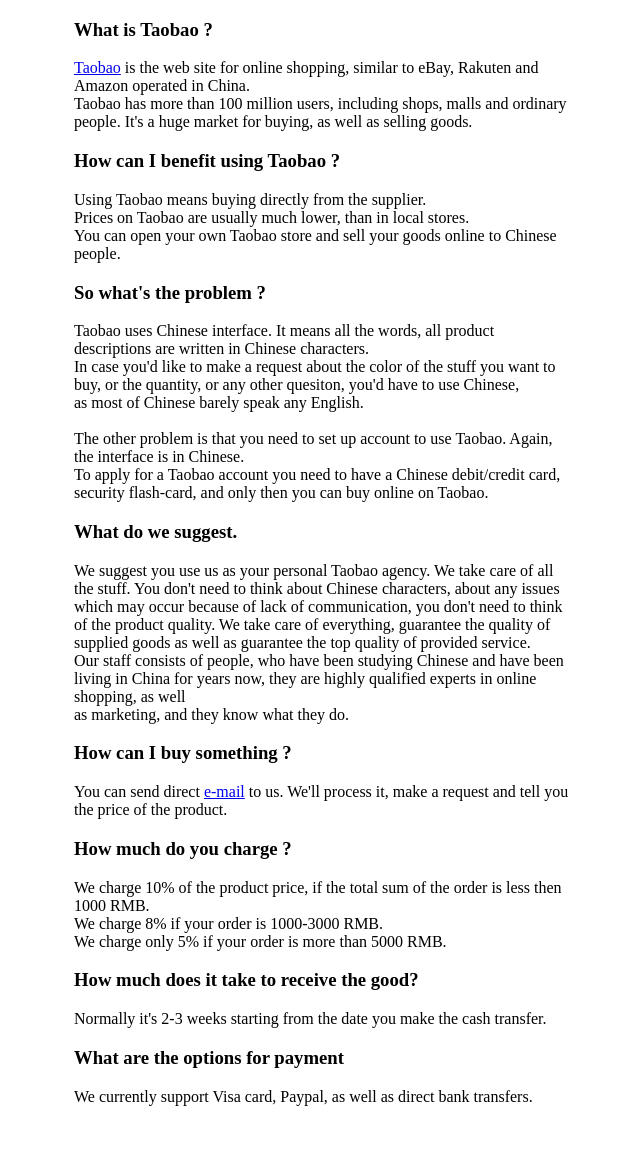
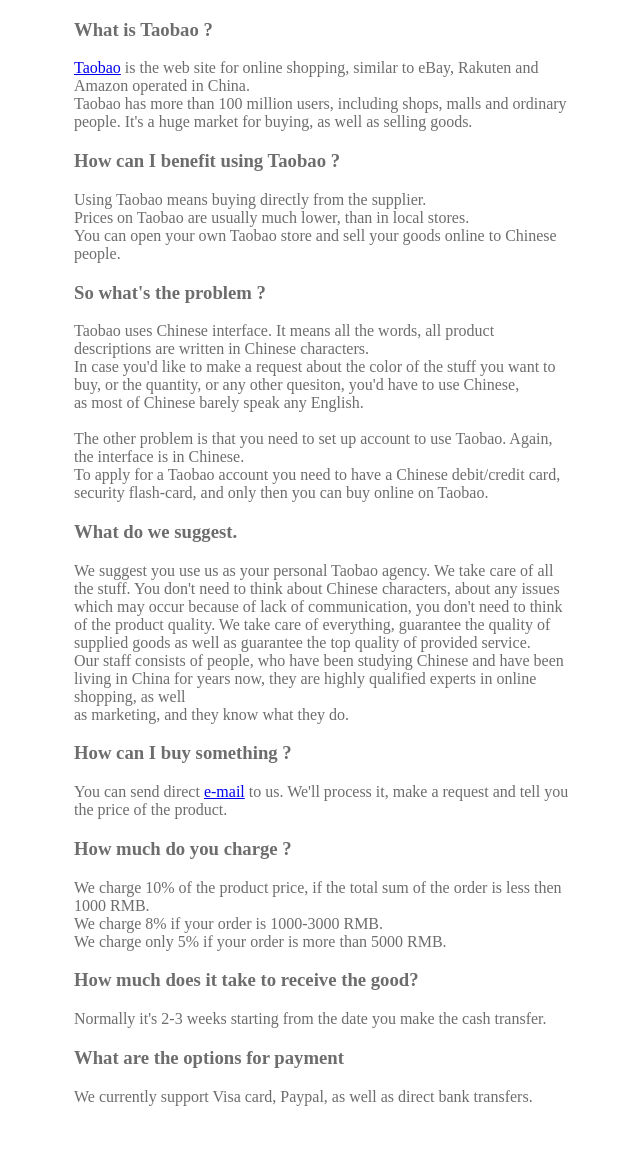
Before and after one commit to iurii/iurii.github.com, a Jekyll site: the page taobao-agency.html, which Jekyll copies as it is, in a window 1280 px wide. Shown: the whole page, without its empty margins (34-674 px from the left). Built offline with Jekyll 4.4.1, drawn with Linux system fonts in a browser that asks for light colours.

Commit message:
minor changes to design

```diff
--- a/taobao-agency.html
+++ b/taobao-agency.html
@@ -10,6 +10,7 @@
 	width: 500px;
 	text-align: left;
 	padding-left: 100px;
+	color: #6D6D6D;
  }
 
   </style>
```
